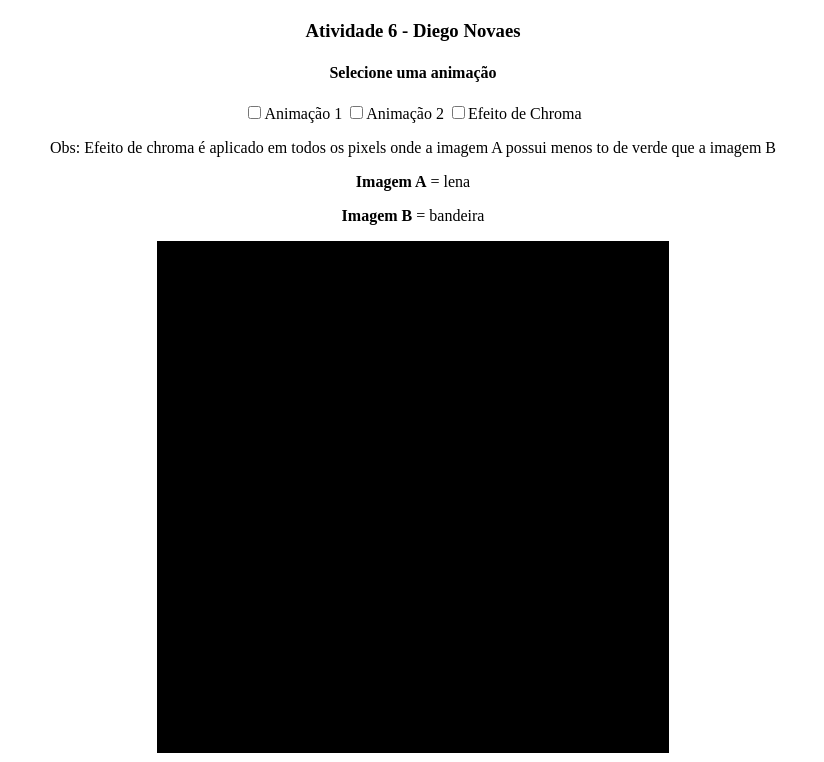
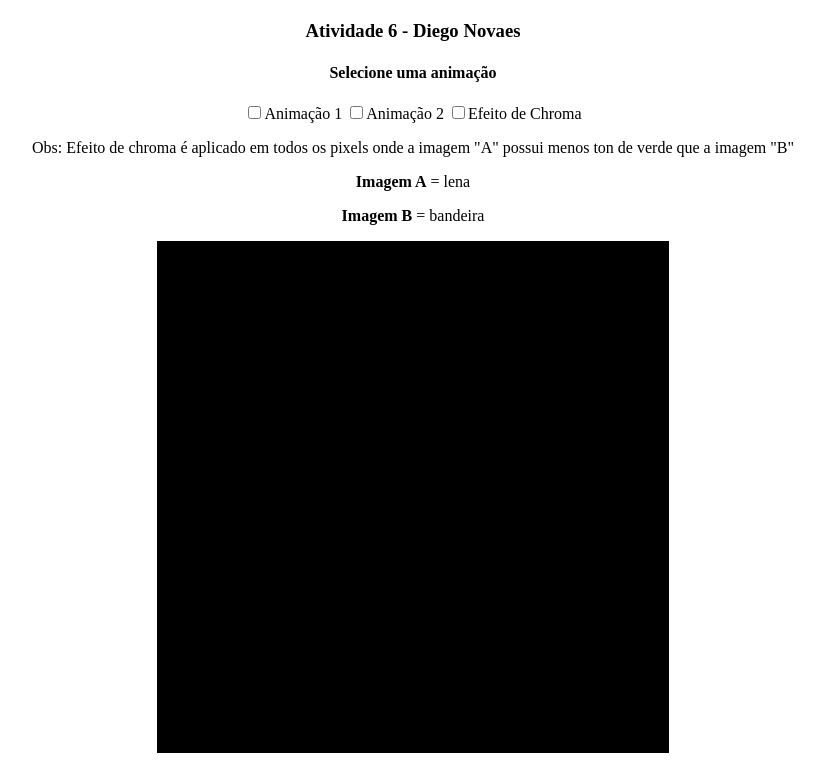
Before and after one commit to dnovaes/cg20161, a plain HTML site: page atividade6/index.html in a window 1280 px wide. Shown: the part 38-800 px from the top of the page, without its empty margins (227-1051 px from the left). Drawn offline with Linux system fonts and the light colour scheme; a script that the page names is missing.

Commit message:
description from index.html corrected.

```diff
--- a/atividade6/index.html
+++ b/atividade6/index.html
@@ -80,7 +80,7 @@
     <input type="checkbox" name="animation1" id="animation1" >Animação 1
     <input type="checkbox" name="animation2" id="animation2" >Animação 2
     <input type="checkbox" name="animation3" id="animation3" >Efeito de Chroma<br>
-    <p>Obs: Efeito de chroma é aplicado em todos os pixels onde a imagem A possui menos to de verde que a imagem B<p>
+    <p>Obs: Efeito de chroma é aplicado em todos os pixels onde a imagem "A" possui menos ton de verde que a imagem "B"<p>
     <p><b>Imagem A</b> = lena</p>
     <p><b>Imagem B</b> =  bandeira</p>
 		<div id="WebGL-output" ></div>
```
